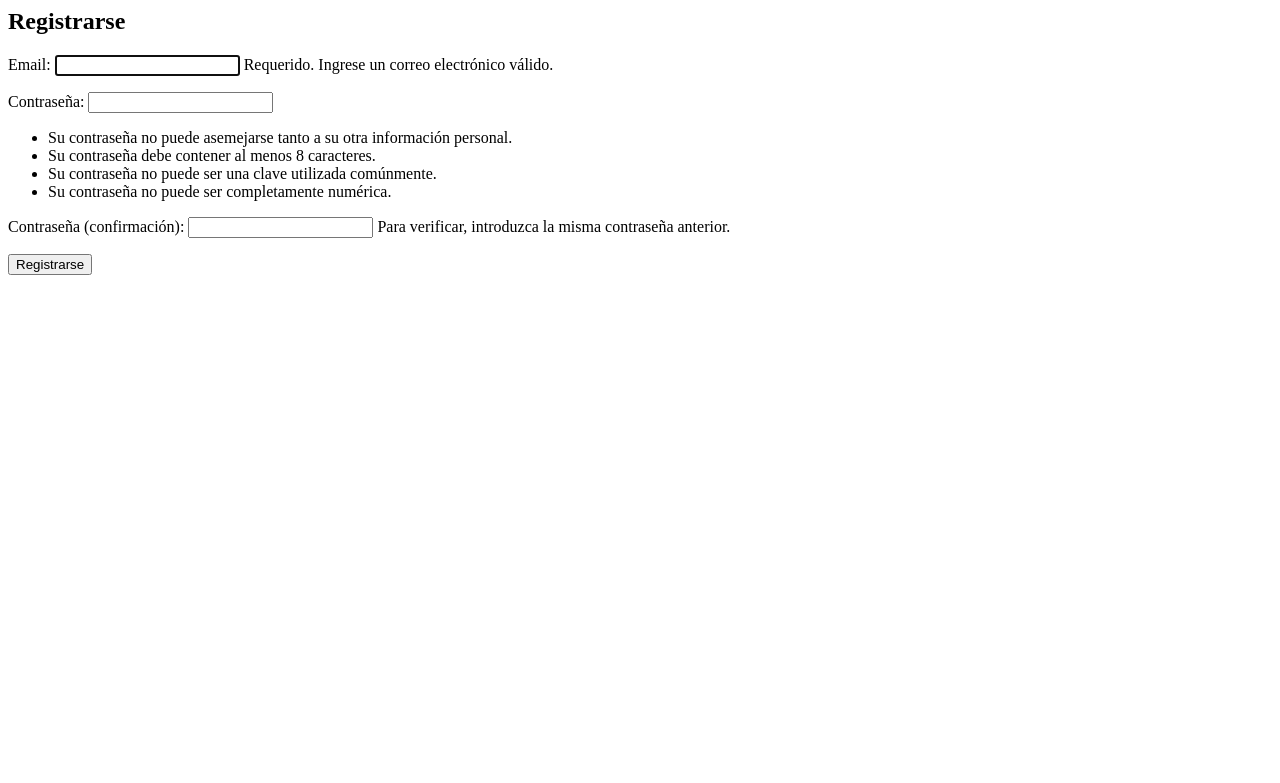
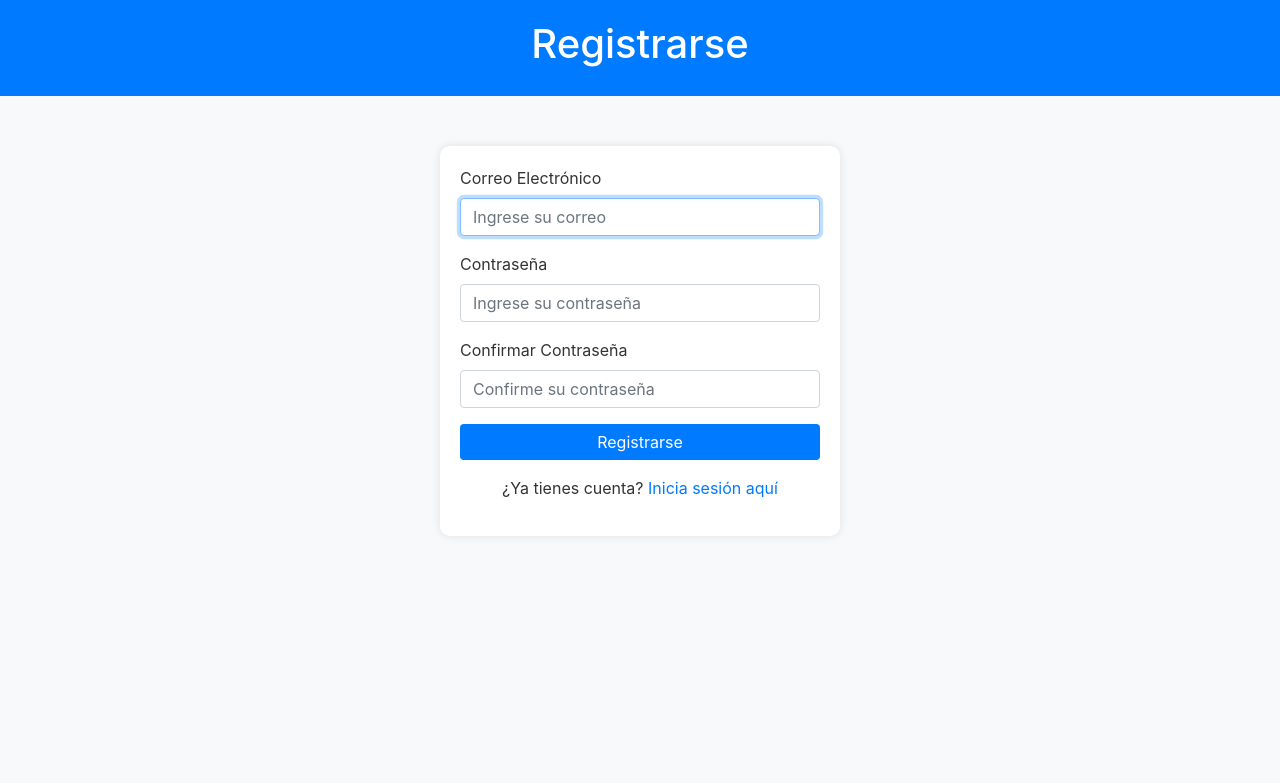
Before and after one commit to JulioPonce77/MiPrimerProyecto, a Django app: page /signup/ in a window 1280 px wide. Shown: the top 783 px of the page. Run offline with Django 5.2, Linux system fonts and the light colour scheme; some libraries are stand-ins or nearby versions.

Commit message:
Cambios en registrarse

```diff
--- a/customauthentication/forms.py
+++ b/customauthentication/forms.py
@@ -1,6 +1,5 @@
 from django import forms
-from django.contrib.auth.forms import UserCreationForm
-from django.contrib.auth.forms import AuthenticationForm
+from django.contrib.auth.forms import UserCreationForm, AuthenticationForm
 from .models import CustomUserAuthentication
 
 class CustomUserCreationForm(UserCreationForm):
@@ -12,6 +11,21 @@ class CustomUserCreationForm(UserCreationForm):
     class Meta:
         model = CustomUserAuthentication
         fields = ('email', 'password1', 'password2')
+
+    def __init__(self, *args, **kwargs):
+        super().__init__(*args, **kwargs)
+        self.fields['email'].widget.attrs.update({
+            'class': 'form-control',
+            'placeholder': 'Ingrese su correo'
+        })
+        self.fields['password1'].widget.attrs.update({
+            'class': 'form-control',
+            'placeholder': 'Ingrese su contraseña'
+        })
+        self.fields['password2'].widget.attrs.update({
+            'class': 'form-control',
+            'placeholder': 'Confirme su contraseña'
+        })
 
     def save(self, commit=True):
         user = super().save(commit=False)
--- a/templates/registration/signup.html
+++ b/templates/registration/signup.html
@@ -1,6 +1,77 @@
-<h2>Registrarse</h2>
-<form method="post">
-    {% csrf_token %}
-    {{ form.as_p }}
-    <button type="submit">Registrarse</button>
-</form>
+<!DOCTYPE html>
+<html lang="es">
+<head>
+    <meta charset="UTF-8">
+    <meta name="viewport" content="width=device-width, initial-scale=1.0">
+    <title>Registrarse</title>
+    <link rel="stylesheet" href="https://maxcdn.bootstrapcdn.com/bootstrap/4.5.2/css/bootstrap.min.css">
+    <style>
+        body {
+            background-color: #f8f9fa;
+            color: #333;
+        }
+        .header {
+            background-color: #007bff;
+            color: white;
+            padding: 20px;
+            text-align: center;
+        }
+        .form-container {
+            max-width: 400px;
+            margin: 50px auto;
+            padding: 20px;
+            background-color: white;
+            border-radius: 10px;
+            box-shadow: 0 0 10px rgba(0, 0, 0, 0.1);
+        }
+        .btn-primary {
+            background-color: #007bff;
+            border: none;
+        }
+        .btn-primary:hover {
+            background-color: #0056b3;
+        }
+        .alert {
+            margin-top: 20px;
+        }
+    </style>
+</head>
+<body>
+    <div class="header">
+        <h1>Registrarse</h1>
+    </div>
+    <div class="form-container">
+        <form method="post" action="{% url 'signup' %}">
+            {% csrf_token %}
+            <div class="form-group">
+                <label for="email">Correo Electrónico</label>
+                {{ form.email }}
+            </div>
+            <div class="form-group">
+                <label for="password1">Contraseña</label>
+                {{ form.password1 }}
+            </div>
+            <div class="form-group">
+                <label for="password2">Confirmar Contraseña</label>
+                {{ form.password2 }}
+            </div>
+            <button type="submit" class="btn btn-primary btn-block">Registrarse</button>
+        </form>
+        <div>
+            {% if form.errors %}
+                <div class="alert alert-danger mt-3">
+                    {% for field in form %}
+                        {% for error in field.errors %}
+                            <p>{{ error }}</p>
+                        {% endfor %}
+                    {% endfor %}
+                    {% for error in form.non_field_errors %}
+                        <p>{{ error }}</p>
+                    {% endfor %}
+                </div>
+            {% endif %}
+        </div>
+        <p class="text-center mt-3">¿Ya tienes cuenta? <a href="{% url 'login' %}">Inicia sesión aquí</a></p>
+    </div>
+</body>
+</html>
```
